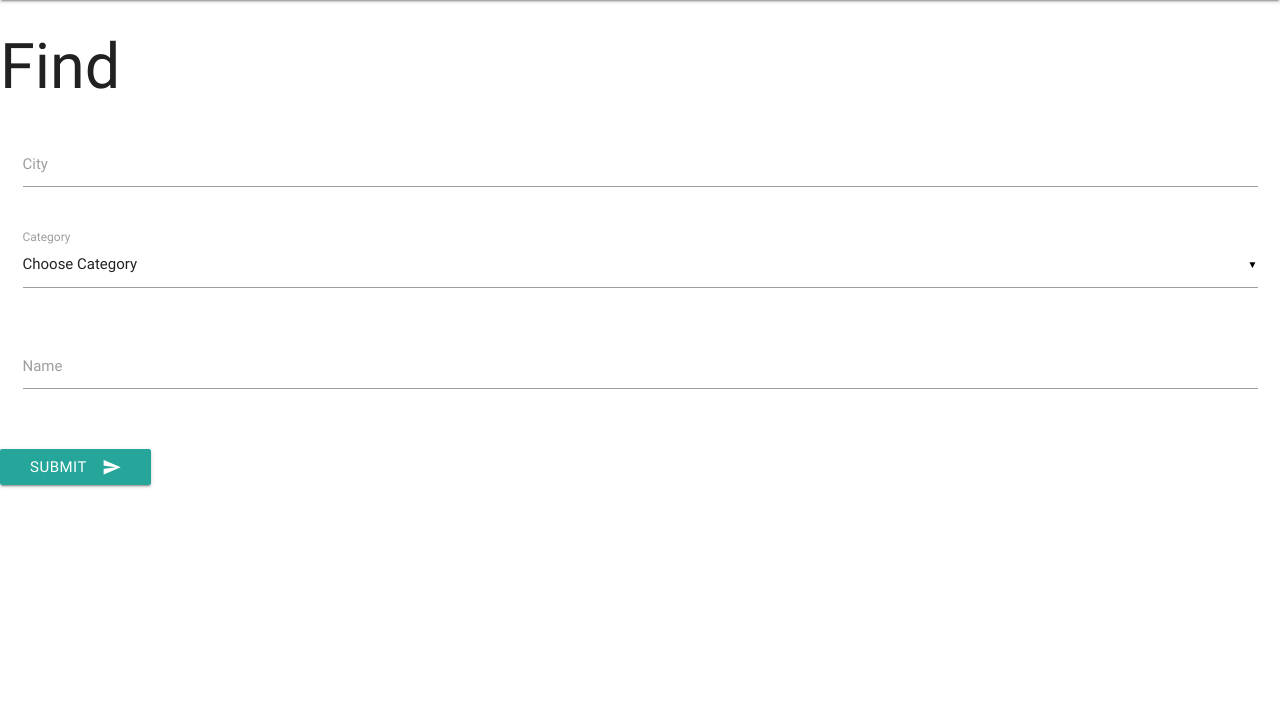
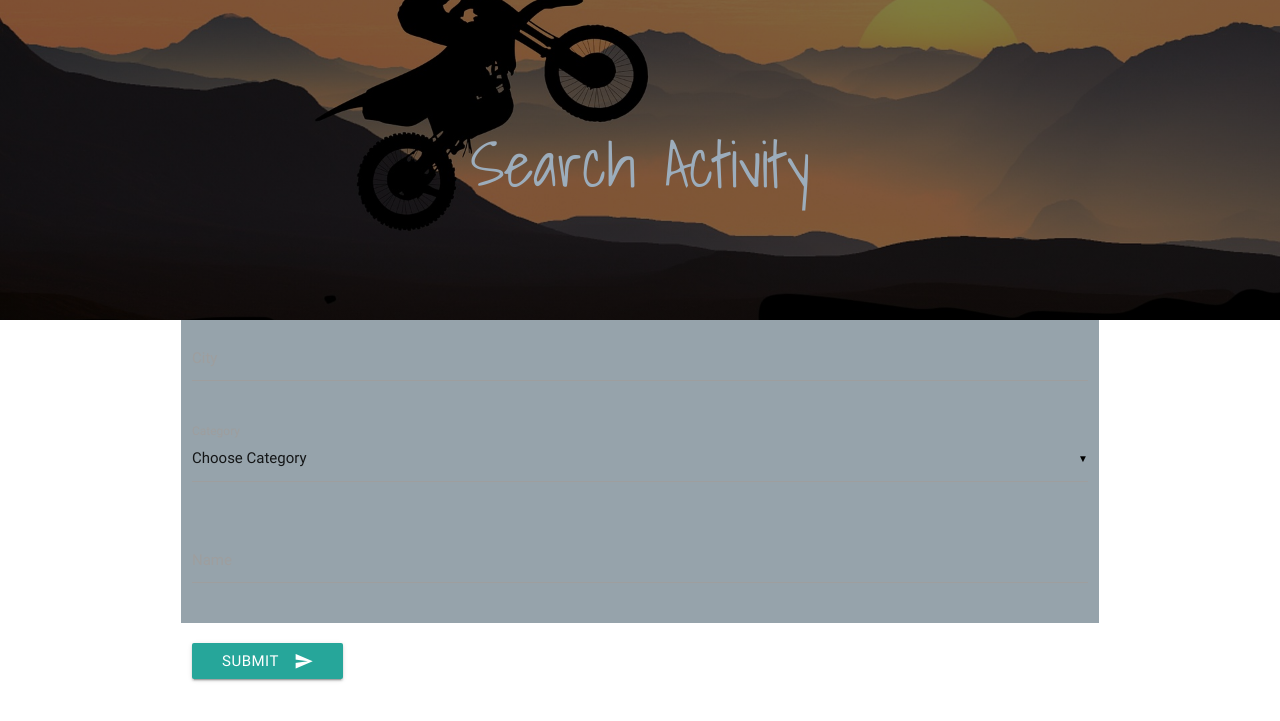
Before and after one commit to nafeesahyounis/data-centric-dev-project, a Flask app: page /find in a window 1280 px wide. Shown: the part 64-785 px from the top of the page. Run offline with Flask 2, Linux system fonts and the light colour scheme; data that the repository does not hold is empty; some libraries are stand-ins or nearby versions.

Commit message:
added if statement to registration form to check whether or not email already exists in database. also added session object to index

```diff
--- a/app.py
+++ b/app.py
@@ -5,6 +5,7 @@ from flask_pymongo import PyMongo
 from os import path
 from bson.objectid import ObjectId
 from bson.json_util import dumps
+import bcrypt
 #from app import login
 
 if path.exists("env.py"):
@@ -30,12 +31,20 @@ app.secret_key = b'\x81\xa7\x9b\x8bq\x16x\x0b~A\x9c\xbb>\xe6\xef-'
 @app.route('/index', methods=["GET", "POST"])
 def index():
 
+    if 'email' in session:
+        return 'You are logged in as' + session['email']
+    else:
+        return render_template("pages/index.html")
+
+
+
+    city_to_search = {'city': request.form.get('city')}
     if (request.method == "POST"):
-        city_to_search = request.form.get('city')
-        search_database = list(mongo.db.things_to_do.find({'city': city_to_search}))
+
+        search_database = list(mongo.db.things_to_do.find(city_to_search))
         print(search_database)
-        print(city)
-        return redirect(url_for('find_activity'))
+        print(city_to_search)
+        return redirect(url_for('findactivity'))
     else:
         return render_template("pages/index.html", activities=mongo.db.things_to_do.find())
 
@@ -88,21 +97,34 @@ def logging_in():
 #if no, user does not exist. Would you like to register?
 
 
-@app.route('/register')
+@app.route('/register', methods=['GET', 'POST'])
 def register():
-    return render_template("pages/register.html")
+
+    if request.method =='POST':
+        users = mongo.db.users
+        existing_user = users.find_one({'email': request.form.get('email')})
+
+        if existing_user is None:
+            hashpass = bcrypt.hashpw(request.form['password'].encode('utf-8'), bcrypt.gensalt())
+            new_user = users.insert_one(request.form.to_dict())
+            session['email'] = request.form.get('email')
+            print(new_user)
+            return redirect(url_for('index'))
+        return 'That Username Already Exists!'
+    else:
+        return render_template("pages/register.html")
 
 
-@app.route('/new_user', methods = ['POST'])
-def new_user():
+#@app.route('/new_user', methods = ['POST'])
+#def new_user():
 
-    users = mongo.db.users
-    users.insert_one(request.form.to_dict())
-    first_name = request.form.get('first_name')
-    surname = request.form.get('last_name')
-    print(first_name)
-    print(surname)
-    return render_template('pages/newuser.html', surname=surname, first_name = first_name)
+    #users = mongo.db.users
+   # users.insert_one(request.form.to_dict())
+   # first_name = request.form.get('first_name')
+   # surname = request.form.get('last_name')
+   # print(first_name)
+   # print(surname)
+  #  return render_template('pages/newuser.html', surname=surname, first_name = first_name)
 
 
 @app.route('/find_activity', methods=['GET', 'POST'])
--- a/static/main.css
+++ b/static/main.css
@@ -24,6 +24,22 @@ background-color:rgba(233, 154, 39, 0.8)
   background-size: cover;
   position: relative;
 }
+.search-form{
+    background-color:rgba(47, 72, 88, 0.5);
+}
+.hero-image-find{
+    /* Use "linear-gradient" to add a darken background effect to the image (photographer.jpg). This will make the text easier to read */
+
+
+  /* Set a specific height */
+  height: 40%;
+
+  /* Position and center the image to scale nicely on all screens */
+  background-position: center;
+  background-repeat: no-repeat;
+  background-size: cover;
+  position: relative;
+}
 
 /* Place text in the middle of the image */
 .hero-text {
--- /dev/null
+++ b/static/main.js
@@ -0,0 +1 @@
+var input = document.getElementById("")
--- a/templates/pages/find.html
+++ b/templates/pages/find.html
@@ -1,7 +1,13 @@
 {% extends 'layout/base.html' %}
 {% block content %}
-<h1> Find </h1>
-<div class="row">
+<div class="hero-image-find" style="background-image: linear-gradient(rgba(0, 0, 0, 0.5), rgba(0, 0, 0, 0.5)), url('static/images/motorcyle.jpg')">
+  <div class="hero-text">
+    <h1 style="font-family: 'Shadows Into Light', cursive; color:">Search Activity </h1>
+
+  </div>
+</div>
+<div class="container">
+<div class="row search-form">
     <form class="col s12" action="{{url_for('find_activity')}}" method="POST">
       <div class="row">
         <div class="input-field col s12">
@@ -38,4 +44,5 @@
     </form>
 
   </div>
+  </div>
 {% endblock %}
--- a/templates/pages/index.html
+++ b/templates/pages/index.html
@@ -7,8 +7,8 @@
     <form class="col s12" action="{{url_for('find_activity')}}" method="POST">
       <div class="row">
         <div class="input-field col s12" style="background-color:white;">
-           <textarea id="textarea1" class="materialize-textarea" name="city"></textarea>
-          <label for="textarea1">type the name of a city here and search activities now</label>
+           <input id="input" name="city" placeholder="type the name of a city here and search activities now "></input>
+
 
 
         </div>
--- a/templates/pages/register.html
+++ b/templates/pages/register.html
@@ -2,7 +2,7 @@
 {% block content %}
 
 <div class="row">
-    <form class="col s12" action=" {{url_for('new_user')}}" method="POST">
+    <form class="col s12" action=" {{url_for('register')}}" method="POST">
       <div class="row">
         <div class="input-field col s6">
           <input placeholder="Placeholder" id="first_name" type="text" class="validate" name="first_name">
```
Also changed, not shown: static/images/lighthouse.png (added), static/images/motorcyle.jpg (added).
